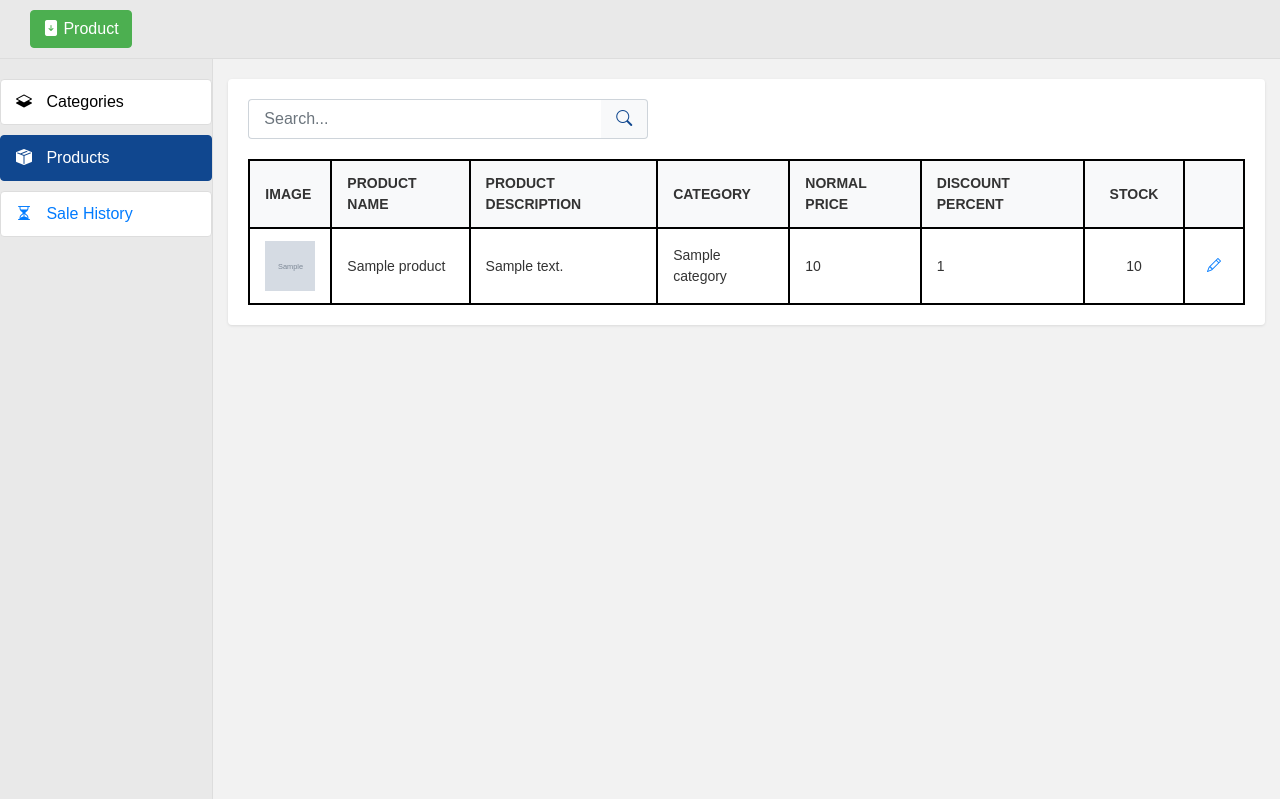
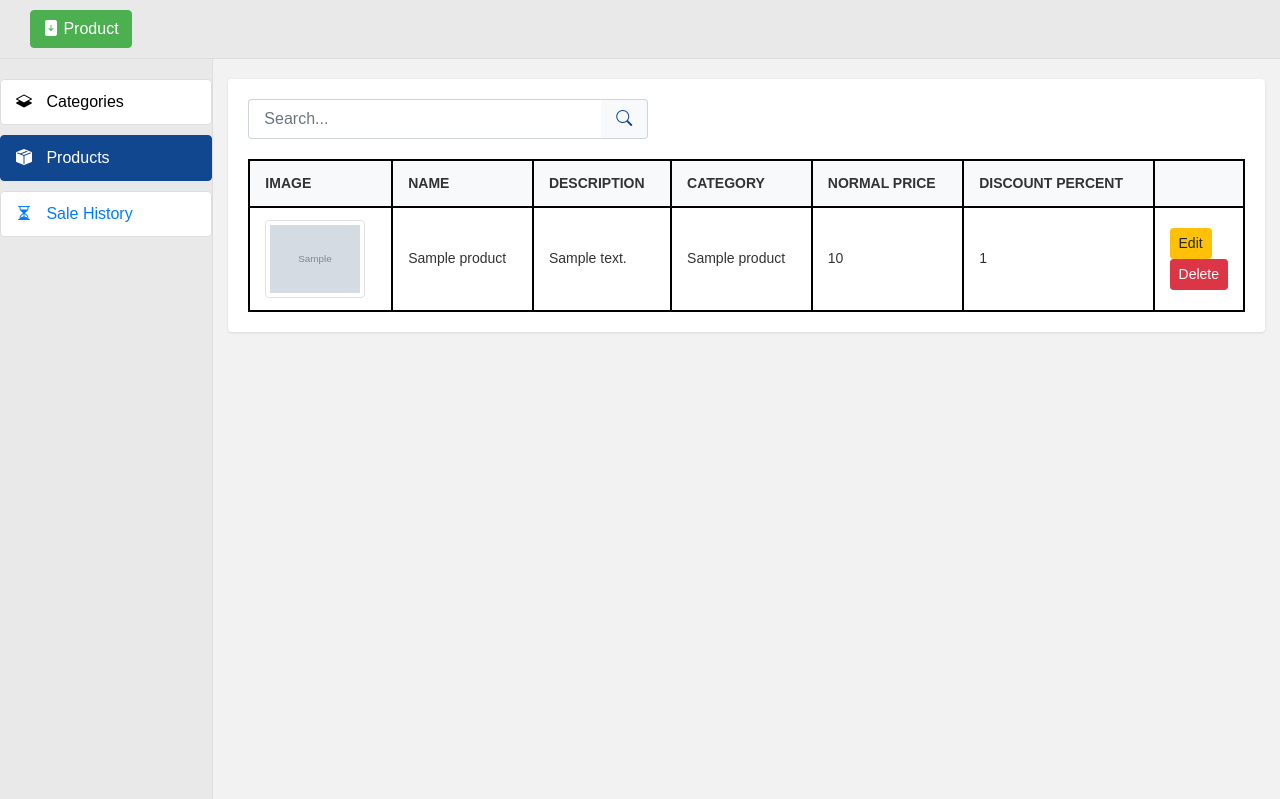
Before and after one commit to ArwynHwyl/term-project-section-702-1human3monkey, a Node server app: template views/pages/backoffice-product-page.ejs in a window 1280 px wide. Shown: the part 60-859 px from the top of the page. Run offline with Node 20, Linux system fonts and the light colour scheme; the template is opened without the code that fills it: most values are stand-ins (such as "Sample title", 1, 10 or a date in 2020); grey boxes marked "Sample" are stand-in pictures; some web fonts are replaced.

Commit message:
feat(backoffice): render the current product in database in product

```diff
--- a/models/backofficeProductModel.js
+++ b/models/backofficeProductModel.js
@@ -4,7 +4,11 @@ class backofficeProductModel {
   }
 
   async getProducts() {
-    const query = "SELECT * FROM Product";
+    const query = `
+      SELECT p.product_id, p.product_name, p.description, p.image_path, p.normal_price, p.promotion_percent, c.category_name
+      FROM Product p
+      JOIN Category c ON p.category_id = c.category_id
+  `;
     try {
       const [products] = await this.db.execute(query);
       return products;
--- a/views/partials/backoffice/backoffice-product.ejs
+++ b/views/partials/backoffice/backoffice-product.ejs
@@ -2,7 +2,11 @@
   <div class="content">
     <div class="search-container">
       <div class="input-group">
-        <input type="text" class="form-control search-input" placeholder="Search...">
+        <input
+          type="text"
+          class="form-control search-input"
+          placeholder="Search..."
+        />
         <div class="input-group-append">
           <button class="btn search-button" type="button">
             <i class="bi bi-search"></i>
@@ -16,31 +20,44 @@
         <thead>
           <tr>
             <th>Image</th>
-            <th>Product Name</th>
-            <th>Product Description</th>
+            <th>Name</th>
+            <th>Description</th>
             <th>Category</th>
             <th>Normal Price</th>
             <th>Discount Percent</th>
-            <th class="stock-cell">Stock</th>
             <th class="action-cell"></th>
           </tr>
         </thead>
         <tbody>
-          <% products.forEach((product, index) => { %>
-            <tr>
-              <td><img src="<%= product.image || 'https://via.placeholder.com/50' %>" alt="Product Image" class="product-image"></td>
-              <td><%= product.productname %></td>
-              <td><%= product.description %></td>
-              <td><%= product.category %></td>
-              <td><%= product.normalPrice %></td>
-              <td><%= product.discountPercent %></td>
-              <td class="stock-cell"><%= product.stock %></td>
-              <td class="action-cell">
-                <a href="/backoffice/product/edit/<%= index %>">
-                  <i class="bi bi-pencil edit-icon"></i>
-                </a>
-              </td>
-            </tr>
+          <% products.forEach(product => { %>
+          <tr>
+            <td>
+              <img
+                src="/public/<%= product.image_path %>"
+                alt="<%= product.product_name %>"
+                class="img-thumbnail"
+                style="width: 100px"
+              />
+            </td>
+            <td><%= product.product_name %></td>
+            <td><%= product.description %></td>
+            <td><%= product.category_name %></td>
+            <td><%= product.normal_price %></td>
+            <td><%= product.promotion_percent %></td>
+            <td>
+              <a
+                href="/backoffice/product/edit/<%= product.product_id %>"
+                class="btn btn-warning btn-sm"
+                >Edit</a
+              >
+              <button
+                class="btn btn-danger btn-sm delete-product"
+                data-id="<%= product.product_id %>"
+              >
+                Delete
+              </button>
+            </td>
+          </tr>
           <% }) %>
         </tbody>
       </table>
```
Also changed, not shown: controllers/backofficeProductController.js (+33 -16 lines).
